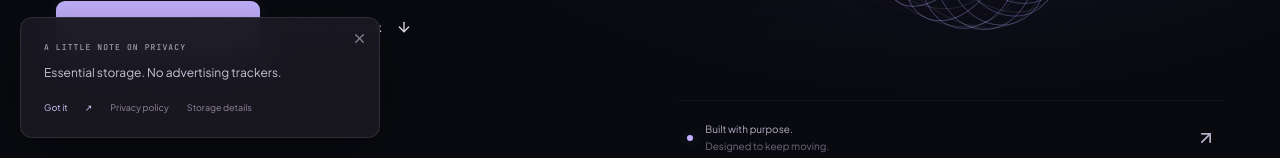
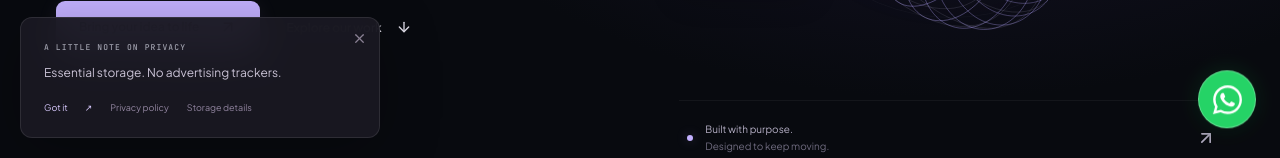
Before and after one commit to shepherd-nymx/futurepulse, a React (Vite) app: page / in a window 1280 px wide. Shown: the part 642-800 px from the top of the page. Built offline with nearby package versions, Linux system fonts and the light colour scheme; no server answers.

Commit message:
Add animated floating WhatsApp contact button

```diff
--- a/src/App.tsx
+++ b/src/App.tsx
@@ -18,6 +18,7 @@ import { CookieComplianceBanner } from "./components/CookieComplianceBanner";
 import { ProjectsPortfolioSection } from "./components/ProjectsPortfolioSection";
 import { StudioProcess, StudioStory } from "./components/StudioStory";
 import { BrandMotionBackground } from "./components/BrandMotionBackground";
+import { FloatingWhatsApp } from "./components/FloatingWhatsApp";
 import { LEGAL_POLICIES } from "./data/legalPoliciesData";
 
 export default function App() {
@@ -211,6 +212,7 @@ export default function App() {
 
         {/* Cookie & Regulatory Compliance Banner */}
         <CookieComplianceBanner onOpenPolicy={handleOpenLegalPolicy} />
+        <FloatingWhatsApp />
 
         {/* Global Admin Quotation Generator Modal */}
         <AdminQuoteGeneratorModal
--- /dev/null
+++ b/src/components/FloatingWhatsApp.tsx
@@ -0,0 +1,20 @@
+import { COMPANY_INFO } from "../data/companyData";
+
+export function FloatingWhatsApp() {
+  const number = COMPANY_INFO.founder.whatsapp.replace(/[^0-9]/g, "");
+
+  return (
+    <a
+      className="fp-whatsapp"
+      href={`https://wa.me/${number}`}
+      target="_blank"
+      rel="noopener noreferrer"
+      aria-label="Chat with Future Pulse on WhatsApp"
+    >
+      <span className="fp-whatsapp-label" aria-hidden="true">Let's talk</span>
+      <svg viewBox="0 0 24 24" fill="currentColor" aria-hidden="true">
+        <path d="M20.52 3.48A11.87 11.87 0 0 0 12.05 0C5.5 0 .17 5.33.16 11.88c0 2.1.55 4.15 1.59 5.96L.06 24l6.3-1.65a11.9 11.9 0 0 0 5.68 1.45h.01c6.55 0 11.88-5.33 11.89-11.88a11.8 11.8 0 0 0-3.42-8.44ZM12.05 21.8a9.86 9.86 0 0 1-5.03-1.38l-.36-.21-3.74.98 1-3.64-.24-.38a9.86 9.86 0 0 1-1.51-5.29c0-5.44 4.43-9.87 9.88-9.87a9.8 9.8 0 0 1 6.99 2.9 9.8 9.8 0 0 1 2.9 7c0 5.45-4.44 9.89-9.89 9.89Zm5.42-7.4c-.3-.15-1.76-.87-2.03-.97-.27-.1-.47-.15-.67.15-.2.3-.77.97-.94 1.17-.17.2-.35.22-.64.07-.3-.15-1.26-.46-2.4-1.48-.89-.79-1.49-1.77-1.66-2.07-.17-.3-.02-.46.13-.61.13-.13.3-.35.45-.52.15-.18.2-.3.3-.5.1-.2.05-.37-.03-.52-.07-.15-.67-1.61-.91-2.21-.24-.58-.48-.5-.67-.51h-.57c-.2 0-.52.07-.79.37-.27.3-1.04 1.02-1.04 2.48s1.07 2.87 1.22 3.07c.15.2 2.1 3.21 5.09 4.5.71.3 1.26.49 1.69.62.71.22 1.36.19 1.87.12.57-.09 1.76-.72 2.01-1.41.25-.7.25-1.29.17-1.41-.07-.13-.27-.2-.57-.35Z" />
+      </svg>
+    </a>
+  );
+}
--- a/src/studio.css
+++ b/src/studio.css
@@ -2204,3 +2204,54 @@
 .studio-site .studio-container:has(.fp-dialog) {
   z-index: 80;
 }
+
+/* Persistent WhatsApp shortcut, below dialogs and clear of the privacy notice. */
+.fp-whatsapp {
+  position: fixed;
+  right: max(24px, env(safe-area-inset-right));
+  bottom: calc(24px + env(safe-area-inset-bottom));
+  z-index: 54;
+  display: grid;
+  place-items: center;
+  width: 58px;
+  height: 58px;
+  border-radius: 50%;
+  background: #25d366;
+  color: #fff;
+  border: 1px solid #ffffff45;
+  box-shadow: 0 8px 30px #0005, 0 0 24px #25d36626;
+  animation: fp-whatsapp-fly 4s ease-in-out infinite;
+}
+.fp-whatsapp svg { width: 29px; height: 29px; }
+.fp-whatsapp-label {
+  position: absolute;
+  right: calc(100% + 12px);
+  white-space: nowrap;
+  padding: 8px 13px;
+  border-radius: 20px;
+  background: #191822;
+  border: 1px solid #ffffff20;
+  color: #f4f0ff;
+  font-size: 12px;
+  opacity: 0;
+  transform: translateX(6px);
+  transition: opacity .2s, transform .2s;
+  pointer-events: none;
+}
+.fp-whatsapp:hover, .fp-whatsapp:focus-visible { animation-play-state: paused; }
+.fp-whatsapp:hover .fp-whatsapp-label,
+.fp-whatsapp:focus-visible .fp-whatsapp-label { opacity: 1; transform: translateX(0); }
+.fp-whatsapp:focus-visible { outline: 3px solid #c3b1ff; outline-offset: 5px; }
+@keyframes fp-whatsapp-fly {
+  0%, 100% { transform: translateY(0) rotate(-3deg); }
+  50% { transform: translateY(-10px) rotate(3deg); }
+}
+@media (max-width: 700px) {
+  .fp-whatsapp { right: 18px; bottom: calc(20px + env(safe-area-inset-bottom)); width: 54px; height: 54px; }
+  .studio-privacy { bottom: calc(100px + env(safe-area-inset-bottom)); }
+}
+@media (prefers-reduced-motion: reduce) {
+  .fp-whatsapp { animation: none; }
+  .fp-whatsapp-label { transition: none; }
+}
+@media print { .fp-whatsapp { display: none; } }
```
